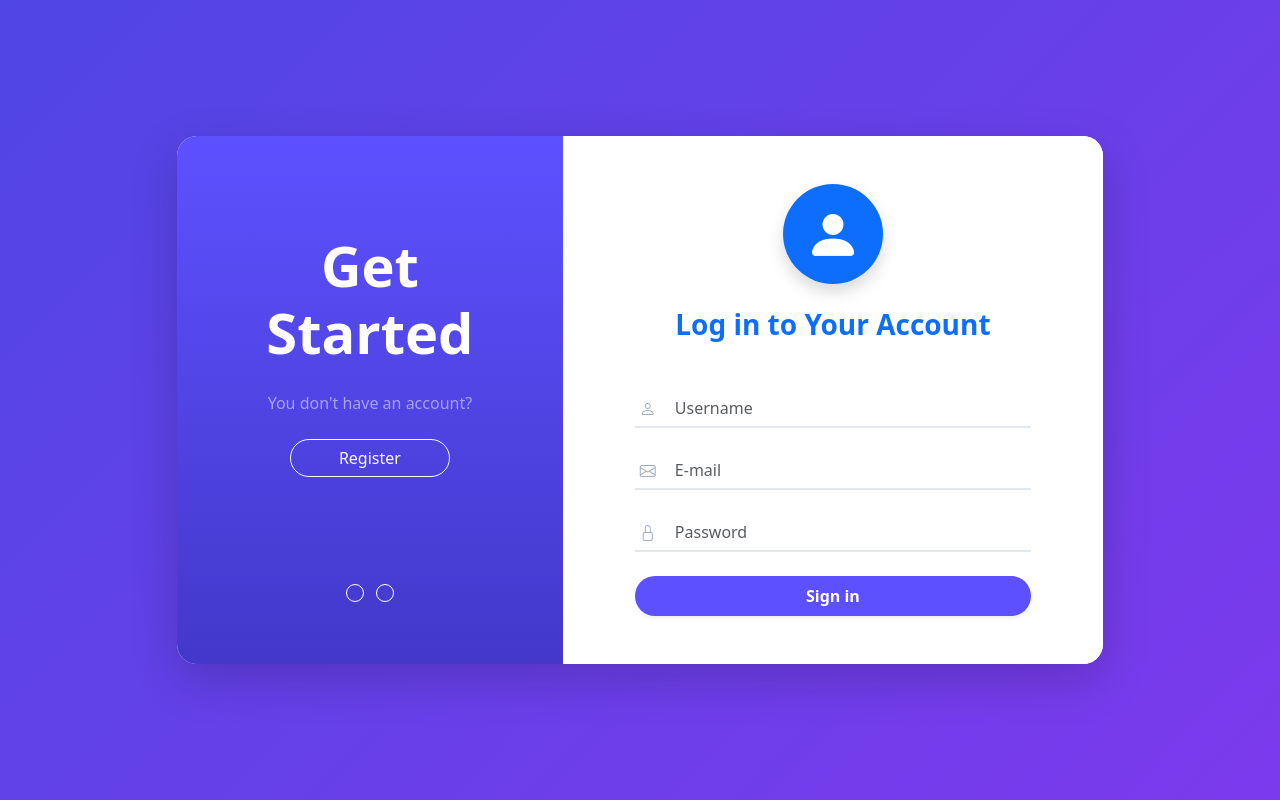
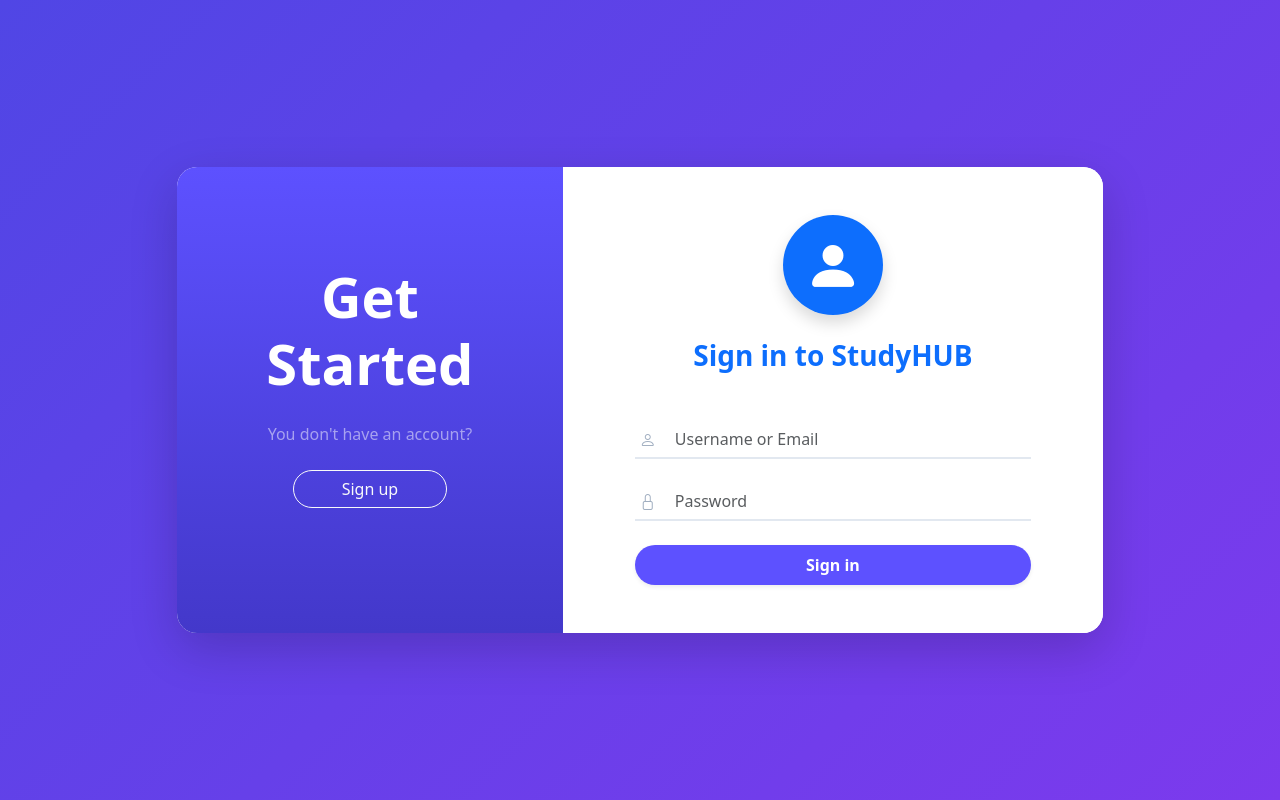
Before and after one commit to mj256x/StudyHUB, a Flask app: page /login in a window 1280 px wide. Run offline with Flask 3, Linux system fonts and the light colour scheme; some libraries are stand-ins or nearby versions.

Commit message:
Enhance database connection management and update user authentication flow

```diff
--- a/app.py
+++ b/app.py
@@ -1,6 +1,6 @@
 import os
 import pyodbc
-from flask import Flask, render_template, request, redirect, url_for, session, flash
+from flask import Flask, render_template, request, redirect, url_for, session, flash, g
 from werkzeug.security import generate_password_hash, check_password_hash
 from dotenv import load_dotenv
 
@@ -10,17 +10,31 @@ app = Flask(__name__)
 app.secret_key = os.getenv('FLASK_SECRET_KEY')
 
 def db_connection():
-    conn_str = (
-        f"DRIVER={os.getenv('DB_DRIVER')};"
-        f"SERVER={os.getenv('DB_SERVER')};"
-        f"DATABASE={os.getenv('DB_DATABASE')};"
-        f"UID={os.getenv('DB_USERNAME')};"
-        f"PWD={os.getenv('DB_PASSWORD')};"
-        "Encrypt=yes;"
-        "TrustServerCertificate=no;"
-        "Connection Timeout=30;"
-    )
+    driver = "ODBC Driver 18 for SQL Server"
+    server = os.getenv('DB_SERVER')
+    database = os.getenv('DB_DATABASE')
+    username = os.getenv('DB_USERNAME')
+    password = os.getenv('DB_PASSWORD')
+
+    conn_str = f"DRIVER={{{driver}}};SERVER={server},1433;DATABASE={database};UID={username};PWD={password};Encrypt=yes;TrustServerCertificate=yes;Connection Timeout=30;"
+
     return pyodbc.connect(conn_str)
+
+# Database connection management
+def get_db():
+    if 'db' not in g:
+        g.db = db_connection()
+    return g.db
+
+# Close the database connection at the end of each request
+@app.teardown_appcontext
+def close_db(error):
+    db = g.pop('db', None)
+    if db is not None:
+        try:
+            db.close()
+        except Exception as e:
+            print(f"Error closing database connection: {e}")
 
 @app.after_request
 def after_request(response):
@@ -32,7 +46,7 @@ def after_request(response):
 @app.route('/')
 def index():
     if 'user_id' not in session:
-        return redirect(url_for('register'))
+        return redirect(url_for('login'))
     return render_template('index.html')
 
 # User login
@@ -43,31 +57,29 @@ def login():
         return redirect(url_for('index'))
     # Handle login form submission
     if request.method == 'POST':
-        username = request.form['username']
-        email = request.form['email']
+        username_email = request.form['username']
         password = request.form['password']
 
-        if not username or not password or not email:
-            flash('Please enter all fields', 'danger')
+        if not username_email or not password:
+            flash('Please enter both username/email and password', 'danger')
             return redirect(url_for('login'))
         # Fetch user from database
         try:
-            conn = db_connection()
+            conn = get_db()
             cursor = conn.cursor()
-            cursor.execute("SELECT id, password_hash, email FROM users WHERE username = ?", (username,))
+            cursor.execute("SELECT id, password_hash FROM users WHERE username = ? OR email = ?", (username_email, username_email))
             user = cursor.fetchone()
             cursor.close()
-            conn.close()
         except Exception as e:
             flash('Error occurred while fetching user data, Please try refreshing the page.', 'danger')
             print(f"Database error: {e}")
             return redirect(url_for('login'))
-        # Verify password and email
-        if user and check_password_hash(user.password_hash, password) and email == user.email:
+        # Verify password
+        if user and check_password_hash(user.password_hash, password):
             session['user_id'] = user.id
             return redirect(url_for('index'))
         else:
-            flash('Invalid username, email, or password', 'danger')
+            flash('Invalid username/email or password', 'danger')
 
     return render_template('login.html')
 
@@ -96,12 +108,15 @@ def register():
 
         # Insert the new user into the database
         try:
-            conn = db_connection()
+            conn = get_db()
             cursor = conn.cursor()
+            cursor.execute("SELECT COUNT(*) FROM users WHERE username = ?", (username,))
+            if cursor.fetchone():
+                flash('Username already exists', 'danger')
+                return redirect(url_for('register'))
             cursor.execute("INSERT INTO users (username, password_hash, email) VALUES (?, ?, ?)", (username, password_hash, email))
             conn.commit()
             cursor.close()
-            conn.close()
         except Exception as e:
             flash('Error occurred while registering user, Please try again.', 'danger')
             print(f"Database error: {e}")
@@ -118,7 +133,29 @@ def logout():
     flash('Logged out successfully!', 'success')
     return redirect(url_for('login'))
 
+@app.route('/subjects')
+def subjects():
+    if 'user_id' not in session:
+        return redirect(url_for('login'))
+    return render_template('subjects.html')
 
+@app.route('/profile')
+def profile():
+    if 'user_id' not in session:
+        return redirect(url_for('login'))
+    return render_template('profile.html')
+
+@app.route('/sessions')
+def sessions():
+    if 'user_id' not in session:
+        return redirect(url_for('login'))
+    return render_template('sessions.html')
+
+@app.route('/tasks')
+def tasks():
+    if 'user_id' not in session:
+        return redirect(url_for('login'))
+    return render_template('tasks.html')
 
 if __name__ == '__main__':
     app.run(debug=True)
--- a/templates/login.html
+++ b/templates/login.html
@@ -65,12 +65,7 @@
                             <div class="my-5 text-center">
                                 <h1 class="display-4 fw-bold mb-4">Get Started</h1>
                                 <p class="text-white-50 mb-4">You don't have an account?</p>
-                                <a href="/register" class="btn btn-outline-light rounded-pill px-5">Register</a>
-                            </div>
-                            <div class="text-center mb-2">
-                                <span class="badge rounded-circle bg-white p-2 mx-1"></span>
-                                <span class="border border-white rounded-circle p-2 mx-1 d-inline-block"></span>
-                                <span class="border border-white rounded-circle p-2 mx-1 d-inline-block"></span>
+                                <a href="/register" class="btn btn-outline-light rounded-pill px-5">Sign up</a>
                             </div>
                         </div>
 
@@ -97,19 +92,13 @@
                             {% endif %}
                             {% endwith %}
 
-                            <h3 class="fw-bold text-primary mb-5">Log in to Your Account</h3>
+                            <h3 class="fw-bold text-primary mb-5">Sign in to StudyHUB</h3>
 
-                            <form action="/login" method="POST" class="text-start px-md-4">
+                            <form action="/login" method="POST" class="text-start px-md-4" autocomplete="off">
                                 <div class="mb-4 input-group-custom">
                                     <i class="bi bi-person"></i>
                                     <input type="text" name="username" class="form-control custom-input"
-                                        placeholder="Username" required>
-                                </div>
-
-                                <div class="mb-4 input-group-custom">
-                                    <i class="bi bi-envelope"></i>
-                                    <input type="email" name="email" class="form-control custom-input"
-                                        placeholder="E-mail" required>
+                                        placeholder="Username or Email" required>
                                 </div>
 
                                 <div class="mb-4 input-group-custom">
```
Also changed, not shown: templates/register.html (+4 -9 lines), templates/profile.html (added).
